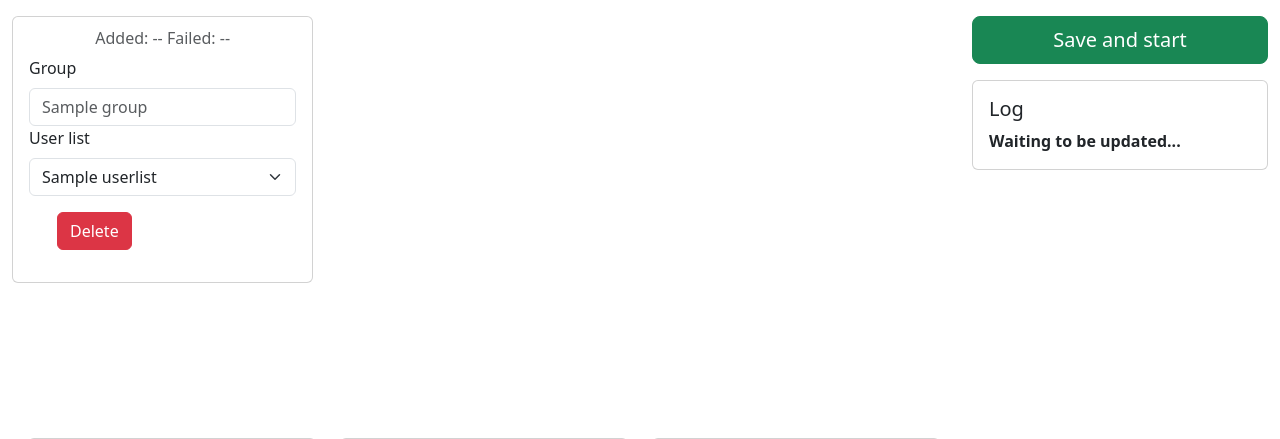
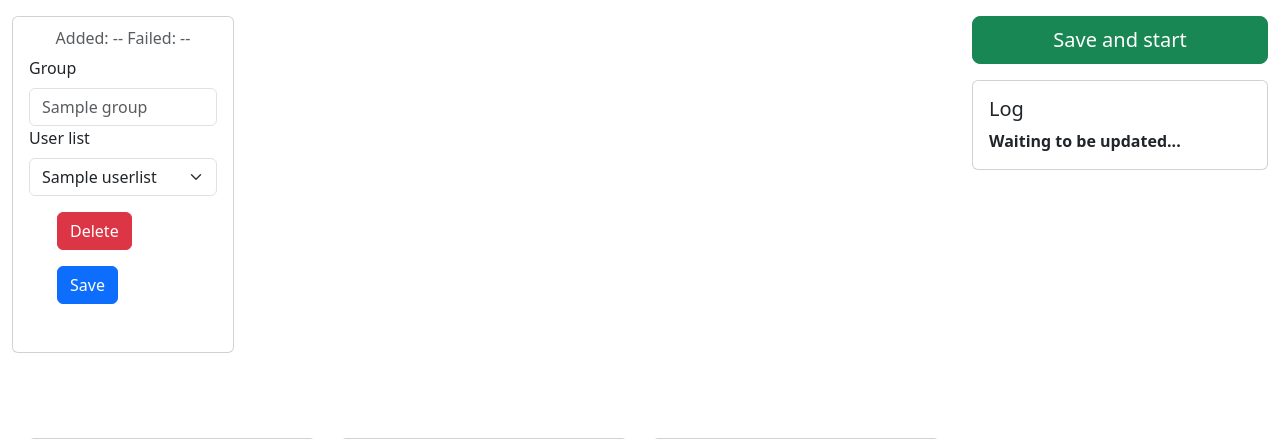
Before and after one commit to JohnBardoe/groupspam, a Flask app: page / in a window 1280 px wide. Shown: the top 439 px of the page. Run offline with Flask 3, Linux system fonts and the light colour scheme; a database or web service that is not in the repository returns one stand-in record (values such as "Sample title"); parts of the project's set-up code (start-up, migrations or seed data) failed here and were passed over.

Commit message:
reformat html

```diff
--- a/app.py
+++ b/app.py
@@ -6,6 +6,7 @@ import pprint
 import json
 import multiprocessing
 import bot
+from time import sleep
 
 
 app = Flask(__name__)
--- a/templates/index.html
+++ b/templates/index.html
@@ -1,9 +1,13 @@
 <html>
+
 <head>
 	<title>Dashboard</title>
 	<meta charset="utf-8">
-	<link href="https://cdn.jsdelivr.net/npm/bootstrap@5.3.0-alpha3/dist/css/bootstrap.min.css" rel="stylesheet" integrity="sha384-KK94CHFLLe+nY2dmCWGMq91rCGa5gtU4mk92HdvYe+M/SXH301p5ILy+dN9+nJOZ" crossorigin="anonymous">
-	<script src="https://cdn.jsdelivr.net/npm/bootstrap@5.3.0-alpha3/dist/js/bootstrap.bundle.min.js" integrity="sha384-ENjdO4Dr2bkBIFxQpeoTz1HIcje39Wm4jDKdf19U8gI4ddQ3GYNS7NTKfAdVQSZe" crossorigin="anonymous"></script>
+	<link href="https://cdn.jsdelivr.net/npm/bootstrap@5.3.0-alpha3/dist/css/bootstrap.min.css" rel="stylesheet"
+		integrity="sha384-KK94CHFLLe+nY2dmCWGMq91rCGa5gtU4mk92HdvYe+M/SXH301p5ILy+dN9+nJOZ" crossorigin="anonymous">
+	<script src="https://cdn.jsdelivr.net/npm/bootstrap@5.3.0-alpha3/dist/js/bootstrap.bundle.min.js"
+		integrity="sha384-ENjdO4Dr2bkBIFxQpeoTz1HIcje39Wm4jDKdf19U8gI4ddQ3GYNS7NTKfAdVQSZe"
+		crossorigin="anonymous"></script>
 </head>
 
 
@@ -14,7 +18,7 @@
 	<div class="container-fluid mt-3">
 		<div class="row">
 			<div class="col-9">
-	<div class="row row-cols-3 g-3">
+				<div class="row row-cols-4 g-3">
 					{% for group in groups %}
 					<!-- card fits content with inner padding of 20px -->
 					<div class="col">
@@ -24,21 +28,29 @@
 								<h6 class="text-center card-subtitle mb-2 text-muted">Added: -- Failed: --</h6>
 								<!-- textbox for group name with label 'Group Name' -->
 								<label for="group" class="form-label">Group</label>
-		<input type="text" class="form-control" id="group" name="group" rows="1" placeholder="{{ group['name'] }}"></input>
+								<input type="text" class="form-control" id="group" name="group" rows="1"
+									placeholder="{{ group['name'] }}"></input>
 								<label for="userlist" class="form-label">User list</label>
 								<select id="userlist" class="form-select" aria-label="User List">
 									{% for userlist in userlists %}
-			<option value="{{ userlist['name'] }}" {% if userlist['name'] == group['userlist'] %} selected {% endif %}>{{ userlist['name'] }}</option>
+									<option value="{{ userlist['name'] }}" {% if userlist['name']==group['userlist'] %}
+										selected {% endif %}>{{ userlist['name'] }}</option>
 									{% endfor %}
 								</select>
+								<div class="row mx-3 my-3">
 									<form action="/group_delete" method="post">
-		<input type="hidden" name="group" value="{{ group }}">
-		<div class="row mx-3 my-3">
+										<input type="hidden" name="group" value="{{ group['name'] }}">
 										<div class="col">
-		    <button type="button" class="btn btn-danger">Delete</button>
-		  </div>
+											<button type="submit" class="btn btn-danger">Delete</button>
 										</div>
 									</form>
+									<form action="/group_edit" method="post">
+										<input type="hidden" name="group" value="{{ group['name'] }}">
+										<div class="col">
+											<button type="submit" class="btn btn-primary">Save</button>
+										</div>
+									</form>
+								</div>
 							</div>
 						</div>
 					</div>
@@ -84,13 +96,16 @@
 						<form action="/set_settings" method="post">
 							<div class="mb-3">
 								<label for="proxyurl" class="form-label">Proxy URL</label>
-	    <input type="text" class="form-control" id="proxyurl" name="proxyurl" value="{{ settings['proxy_url'] }}">
+								<input type="text" class="form-control" id="proxyurl" name="proxyurl"
+									value="{{ settings['proxy_url'] }}">
 								<!-- label and input number for max additions per day -->
 								<label for="maxadd" class="form-label">Max additions per day</label>
-	    <input type="number" class="form-control" id="maxadd" name="maxadd" value="{{ settings['maxadd'] }}">
+								<input type="number" class="form-control" id="maxadd" name="maxadd"
+									value="{{ settings['maxadd'] }}">
 								<!-- label and input number for max requests per day -->
 								<label for="maxreq" class="form-label">Max requests per day</label>
-	    <input type="number" class="form-control" id="maxreq" name="maxreq" value="{{ settings['maxreq'] }}">
+								<input type="number" class="form-control" id="maxreq" name="maxreq"
+									value="{{ settings['maxreq'] }}">
 							</div>
 							<button type="submit" class="btn btn-primary">Save</button>
 						</form>
@@ -121,10 +136,11 @@
 		</div>
 	</div>
 </body>
+
 </html>
 <script>
 	// update groups every 5 seconds
-  setInterval(function() {
+	setInterval(function () {
 		fetch('/get_groups')
 			.then(response => response.json())
 			.then(data => {
@@ -136,7 +152,7 @@
 			});
 	}, 1000);
 	// update log every 5 seconds
-  setInterval(function() {
+	setInterval(function () {
 		fetch('/log')
 			.then(response => response.json())
 			.then(data => {
@@ -147,7 +163,7 @@
 	// delete group
 	var buttons = document.getElementsByClassName('btn-danger');
 	for (var i = 0; i < buttons.length; i++) {
-    buttons[i].addEventListener('click', function() {
+		buttons[i].addEventListener('click', function () {
 			var group = this.parentNode.parentNode.parentNode.parentNode.id;
 			fetch('/delete_group', {
 				method: 'POST',
@@ -169,7 +185,7 @@
 	// send request when userlist is changed
 	var userlists = document.getElementsByClassName('form-select');
 	for (var i = 0; i < userlists.length; i++) {
-    userlists[i].addEventListener('change', function() {
+		userlists[i].addEventListener('change', function () {
 			var group = this.parentNode.parentNode.parentNode.id;
 			var userlist = this.value;
 			fetch('/set_userlist', {
```
Lines whose indentation alone changed are shown as unchanged.
